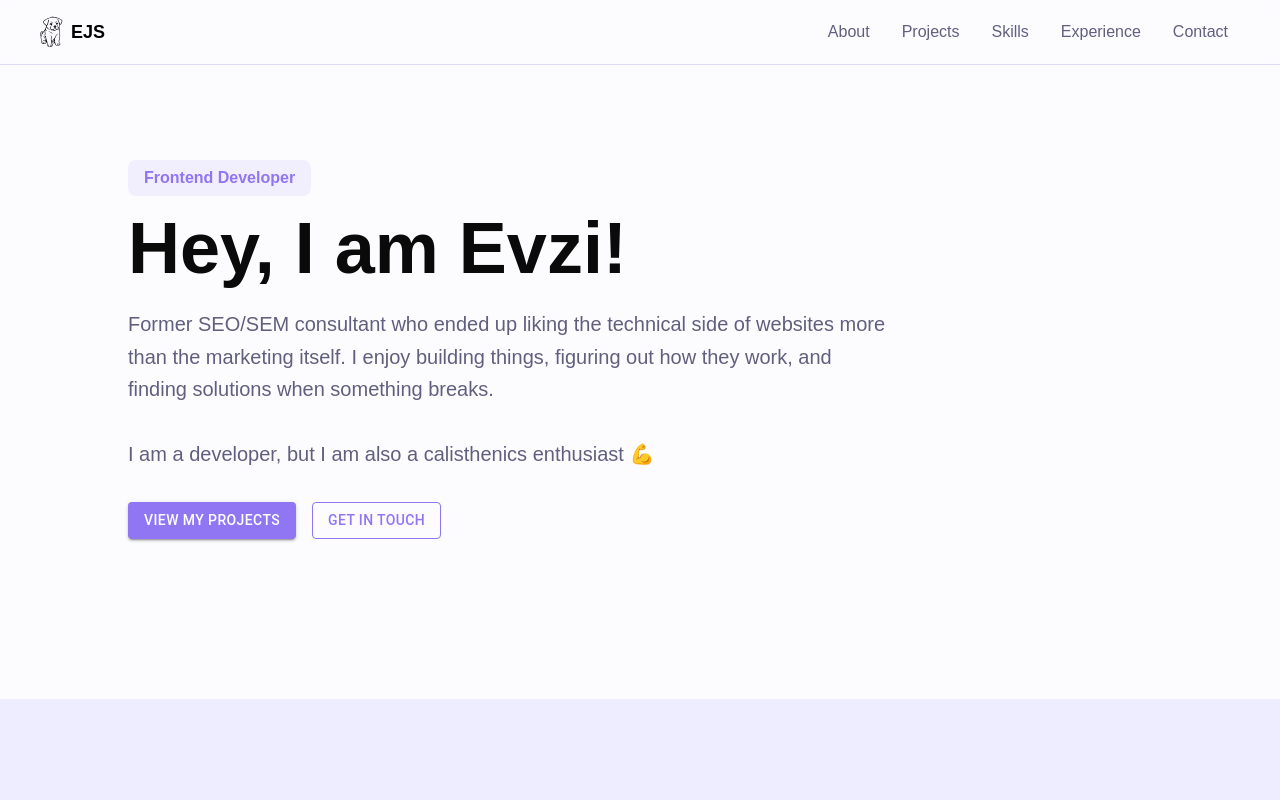
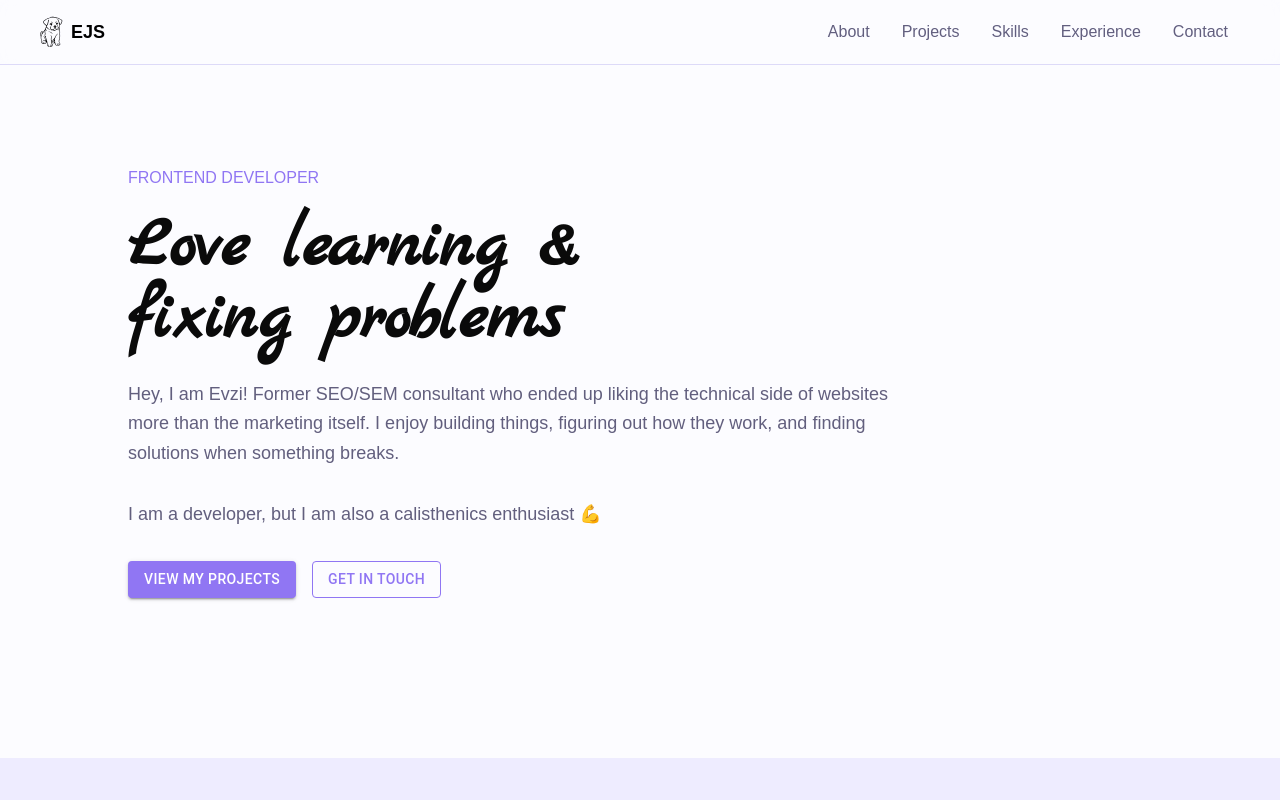
Before and after one commit to evzistara/portfolio2, a React (Vite) app: page / in a window 1280 px wide. Shown: the top 800 px of the page. Built offline with nearby package versions, Linux system fonts and the light colour scheme; some icons are missing.

Commit message:
Update text

```diff
--- a/src/components/Hero.tsx
+++ b/src/components/Hero.tsx
@@ -44,20 +44,20 @@ export default function Hero() {
     <section id="" className="py-32 px-10 md:py-40 md:px-24 bg-background/80">
       <div className="container mx-auto px-4 sm:px-6 lg:px-8">
         <div className="max-w-3xl">
-          <div className="inline-block mb-4 px-4 py-1.5 bg-primary/10 text-primary rounded-lg text-md font-semibold">
+          <div className="inline-block mb-4 py-1.5 text-primary rounded-lg text-md uppercase">
             Frontend Developer
           </div>
           <div className="">
-            <h1 className="text-4xl md:text-6xl lg:text-7xl font-bold text-foreground mb-6 text-balance">
-              Hey, I am Evzi!
+            <h1 className="text-4xl md:text-6xl lg:text-7xl font-bold font-heading text-foreground mb-6 text-balance">
+              Love learning & fixing problems
             </h1>
-            <p className="text-lg md:text-xl text-muted-foreground mb-8 leading-relaxed text-pretty">
-              Former SEO/SEM consultant who ended up liking the technical side
-              of websites more than the marketing itself. I enjoy building
-              things, figuring out how they work, and finding solutions when
-              something breaks.
+            <p className="text-lg md:text-lg text-muted-foreground mb-8 leading-relaxed text-pretty">
+              Hey, I am Evzi! Former SEO/SEM consultant who ended up liking the
+              technical side of websites more than the marketing itself. I enjoy
+              building things, figuring out how they work, and finding solutions
+              when something breaks.
             </p>
-            <p className="text-lg md:text-xl text-muted-foreground mb-8 leading-relaxed text-pretty">
+            <p className="text-lg md:text-lg text-muted-foreground mb-8 leading-relaxed text-pretty">
               I am a developer, but I am also{" "}
               <span className="">{facts[index]}</span>
             </p>
```
